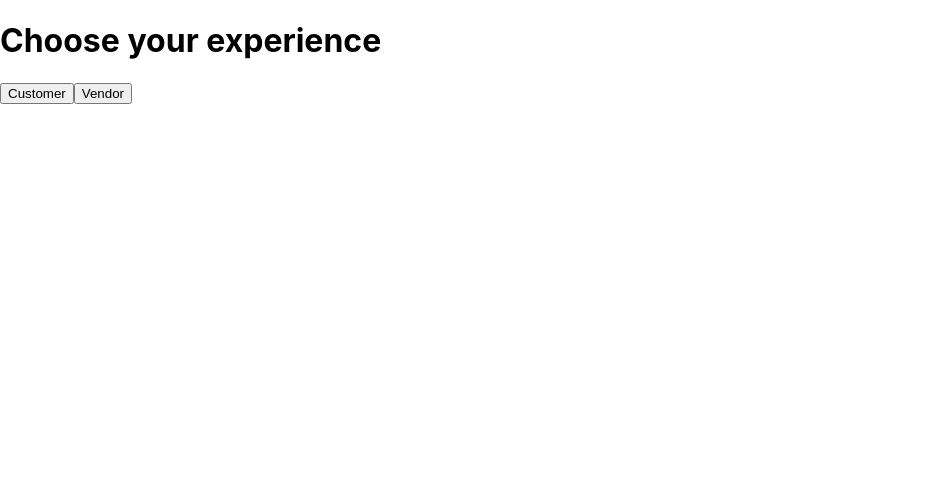
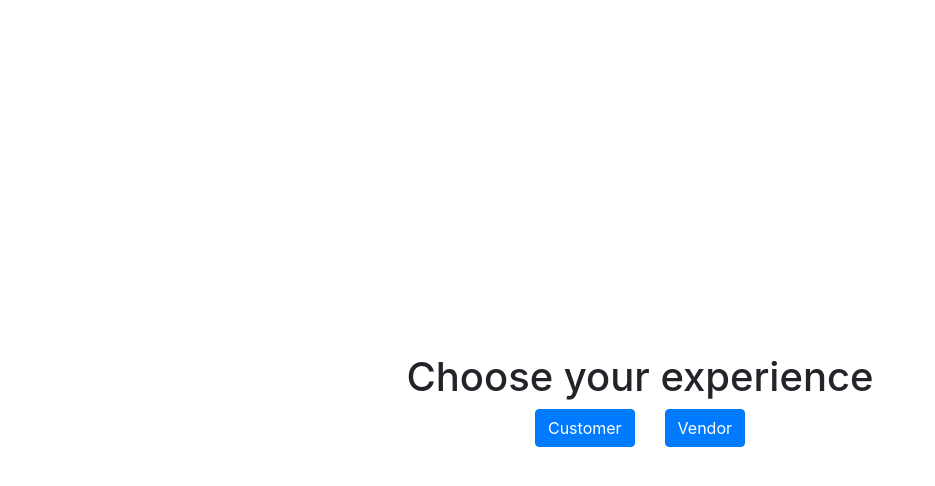
Before and after one commit to julioahurtado/Truck-d, a React (Create React App) app in the folder UI-Files/: page / in a window 1280 px wide. Shown: the top 486 px of the page, without its empty margins (0-935 px from the left). Built offline with nearby package versions, Linux system fonts and the light colour scheme.

Commit message:
bootstrap-react for landingpage

```diff
--- a/UI-Files/package.json
+++ b/UI-Files/package.json
@@ -7,7 +7,9 @@
     "@types/node": "12.7.12",
     "@types/react-dom": "16.9.1",
     "@types/react-router-dom": "^5.1.0",
+    "bootstrap": "^4.3.1",
     "react": "^16.10.2",
+    "react-bootstrap": "^1.0.0-beta.14",
     "react-dom": "^16.10.2",
     "react-redux": "^7.1.1",
     "react-router-dom": "^5.1.2",
--- a/UI-Files/src/modules/LandingPage/pages/LandingPage.tsx
+++ b/UI-Files/src/modules/LandingPage/pages/LandingPage.tsx
@@ -1,28 +1,38 @@
 
 import * as React from 'react'
-import  { Router, Link, Switch, Route} from 'react-router-dom'
+import { Router, Link, Switch, Route } from 'react-router-dom'
+import 'bootstrap/dist/css/bootstrap.min.css'
+import { Button, Container, Row, Col } from 'react-bootstrap'
 import history from '../../History/history'
 import VendorLandingPage from '../../Vendor/pages/VendorLandingPage'
 import CustomerLandingPage from '../../Customer/pages/CustomerLandingPage'
-
+import './Style.css'
 
 export default class LandingPage extends React.Component<any> {
-    render(){
+    render() {
         return (
             <Router history={history}>
                 <Switch>
                     <Route exact={true} path='/'>
-                        <div>
-                            <h1>Choose your experience</h1>
-                            <div>
-                                <Link to={'/customer'} >
-                                    <button>Customer</button>
-                                </Link>
-                                <Link to={'/vendor'} >
-                                    <button>Vendor</button>
-                                </Link>
-                            </div>
-                        </div>
+                        <Container>
+                            <Row>
+                                <Col>
+                                    <h1>Choose your experience</h1>
+                                </Col>
+                            </Row>
+                            <Row>
+                                <Col className="Customer">
+                                    <Link to={'/customer'} >
+                                        <Button variant="primary">Customer</Button>
+                                    </Link>
+                                </Col>
+                                <Col className="Vendor" >
+                                    <Link to={'/vendor'} >
+                                        <Button variant="primary">Vendor</Button>
+                                    </Link>
+                                </Col>
+                            </Row>
+                        </Container>
                     </Route>
                     <Route path='/customer'>
                         <CustomerLandingPage>
--- /dev/null
+++ b/UI-Files/src/modules/LandingPage/pages/Style.css
@@ -0,0 +1,8 @@
+.container{
+    display: flex;
+    flex-direction: column;
+    justify-content: center;
+    align-items: center;
+    text-align: center;
+    min-height: 100vh;
+}
```
Also changed, not shown: 1 other file (tests, documents, lock files or other folders).
